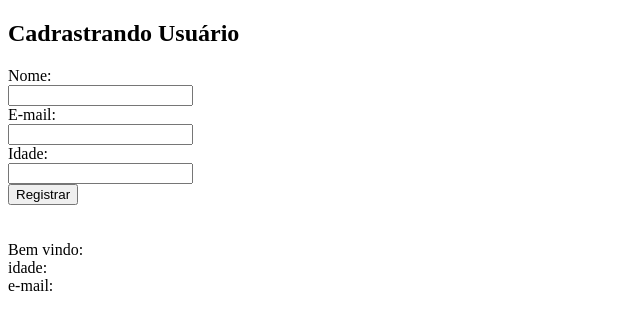
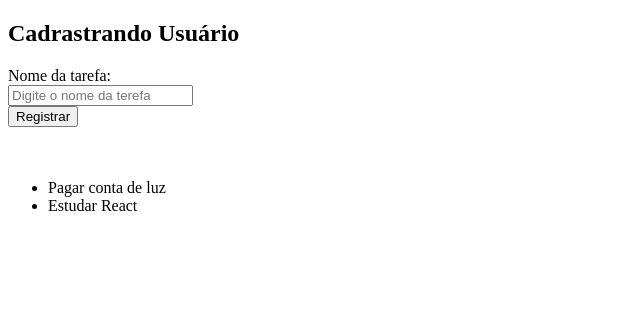
Before and after one commit to Brunocs1991/primeiro-app, a React (Create React App) app: page / in a window 1280 px wide. Shown: the top 330 px of the page, without its empty margins (0-640 px from the left). Built offline with nearby package versions, Linux system fonts and the light colour scheme.

Commit message:
praticando

```diff
--- a/src/App.js
+++ b/src/App.js
@@ -2,43 +2,33 @@ import {useState} from "react";
 
 function App() {
 
-    const [nome, setNome] = useState("");
-    const [email, setEmail] = useState("");
-    const [idade, setIdade] = useState("");
+    const [tarefas, setTarefas] = useState([
+        "Pagar conta de luz",
+        "Estudar React"
+    ]);
+    const [tarefa, setTarefa] = useState("");
 
-    const [user, setUser] = useState({name: "", email: "", age: ""});
 
     function handlerRegister(e) {
         e.preventDefault();
-        setUser({name: nome, email: email, age: idade});
+        setTarefas([...tarefas, tarefa])
+        setTarefa("")
+
     }
 
     return (
         <div>
             <h2>Cadrastrando Usuário</h2>
             <form onSubmit={handlerRegister}>
-                <label> Nome: <br/> </label>
+                <label> Nome da tarefa: <br/> </label>
                 <input
+                    placeholder={"Digite o nome da terefa"}
                     type="text"
                     name="name"
-                    value={nome}
-                    onChange={(e) => setNome(e.target.value)}/>
+                    value={tarefa}
+                    onChange={(e) => setTarefa(e.target.value)}/>
                 <br/>
-                <label> E-mail: <br/></label>
-                <input
-                    type="email"
-                    name="email"
-                    value={email}
-                    onChange={(e) => setEmail(e.target.value)}
-                /><br/>
-                <label> Idade: <br/>
-                </label>
-                <input
-                    type="number"
-                    name="age"
-                    value={idade}
-                    onChange={(e) => setIdade(e.target.value)}
-                /><br/>
+
                 <button type={"submit"}>Registrar</button>
             </form>
 
@@ -46,9 +36,11 @@ function App() {
             <br/>
 
             <div>
-                <span>Bem vindo: {user.name}</span><br/>
-                <span>idade: {user.age}</span><br/>
-                <span>e-mail: {user.email}</span><br/>
+                <ul>
+                    {tarefas.map((t) => (
+                        <li key={t}>{t}</li>
+                    ))}
+                </ul>
             </div>
         </div>
     );
```
